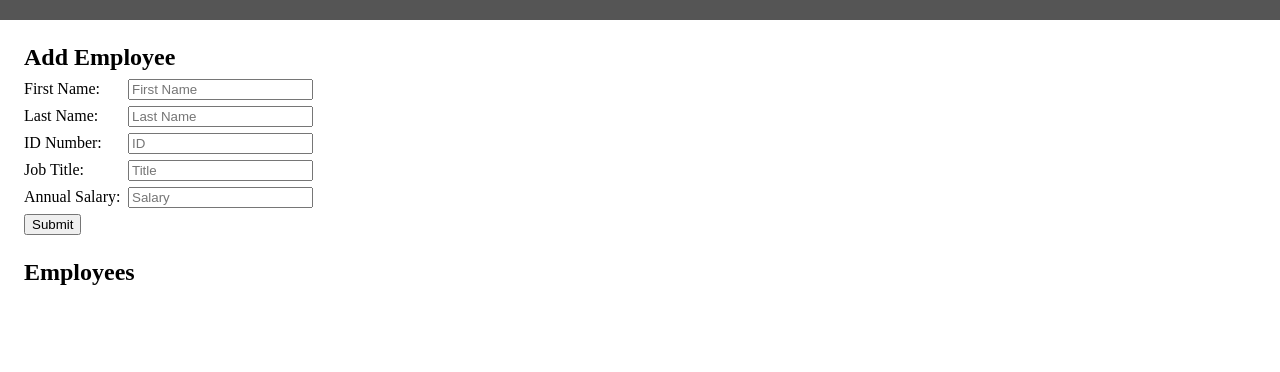
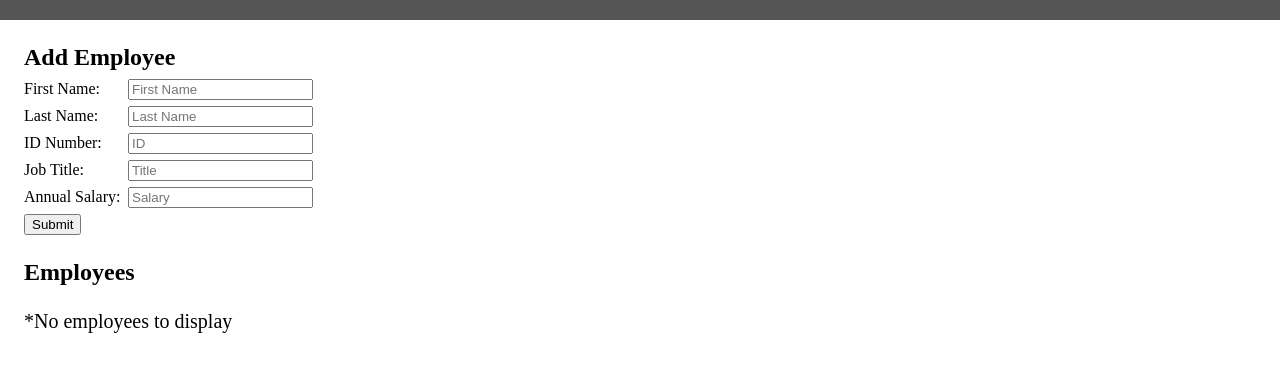
Before and after one commit to cplson/weekend-jquery-salary-calculator, a plain HTML site: page index.html in a window 1280 px wide. Shown: the part 100-472 px from the top of the page. Drawn offline with Linux system fonts and the light colour scheme.

Commit message:
Add message when there are no employees to display

```diff
--- a/index.html
+++ b/index.html
@@ -65,6 +65,8 @@
         <label>Monthly Costs:</label>
         <label for="" id="totalCost"></label>
     </div>
-
+    <div id="noEmployeesMessage">
+        <p>*No employees to display</p>
+    </div>
 </body>
 </html>
--- a/script.js
+++ b/script.js
@@ -120,6 +120,7 @@ function render(){
     if(allEmployees.length <= 0){
         $('#employeesTable').hide();
         $('#costDiv').hide();
+        $('#noEmployeesMessage').show();
     }
     else{
         // If total costs exceeds $20,000 then turns the
@@ -132,6 +133,7 @@ function render(){
             $('#totalCost').css('background-color', 'white');
         }
         $('#employeesTable').show();
+        $('#noEmployeesMessage').hide();
         $('#costDiv').show();
     }
 
--- a/style.css
+++ b/style.css
@@ -65,3 +65,8 @@ th{
     font-size: 1.25em;
     font-weight: bold;
 }
+
+#noEmployeesMessage{
+    font-size: 1.25em;
+    margin: 1.5rem;
+}
```
